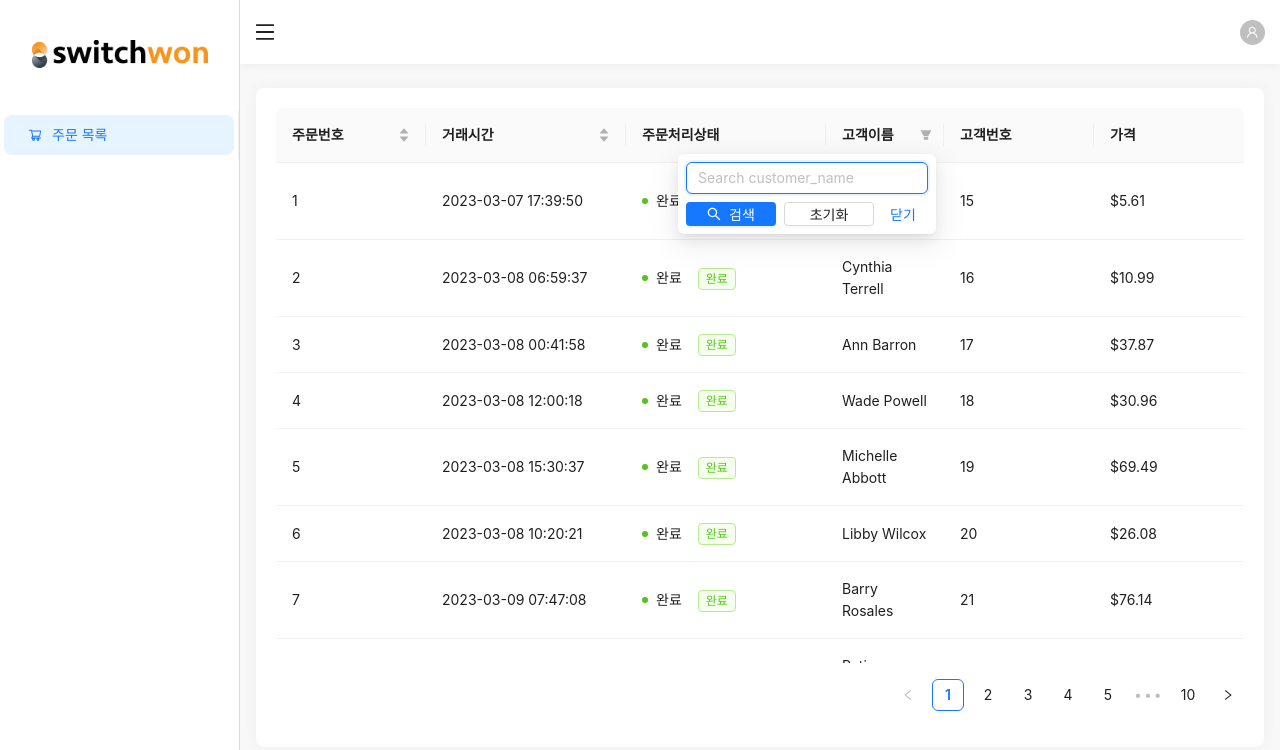
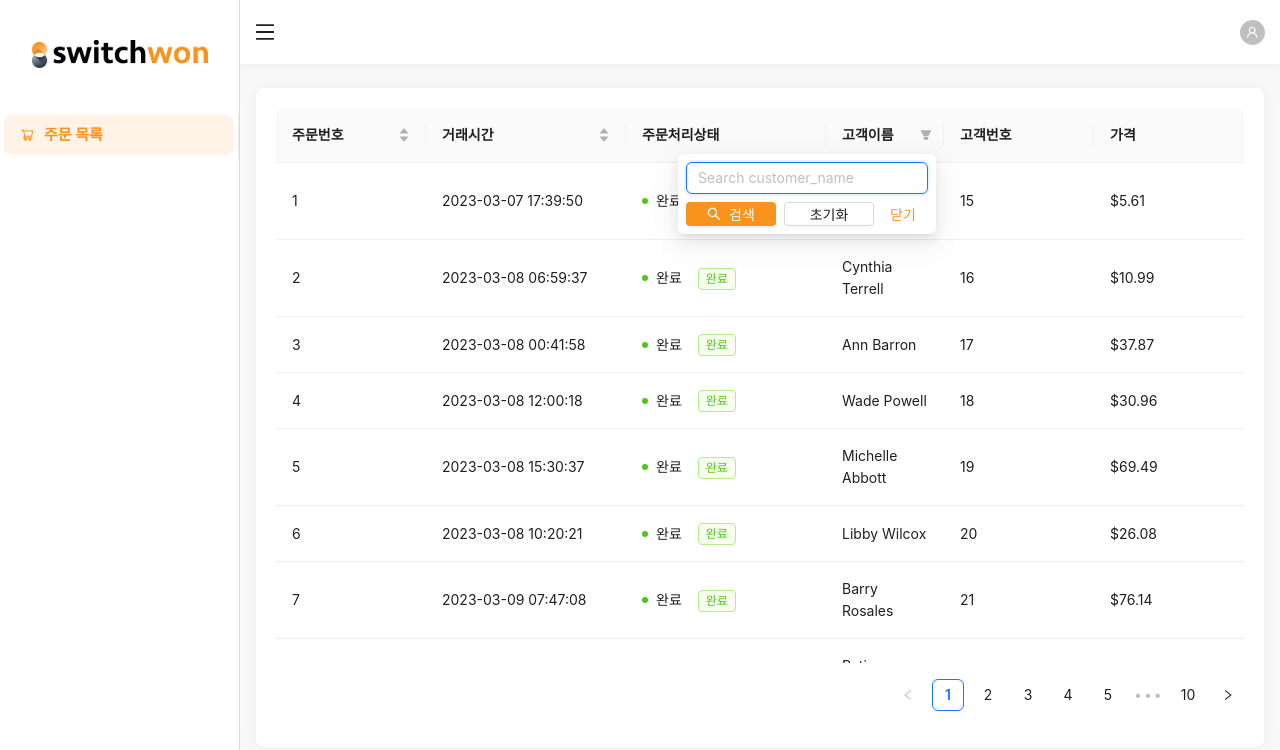
Before and after one commit to hyemin33/pre-onboarding-9th-4-hm, a React (Vite) app: page / in a window 1280 px wide. Both pictures are taken after a click on the button 926 px from the left and 135 px from the top of the page. Shown: the top 750 px of the page. Built offline with nearby package versions, Linux system fonts and the light colour scheme.

Commit message:
fix : color config

```diff
--- /dev/null
+++ b/src/config/Colors.ts
@@ -0,0 +1,3 @@
+export const Colors = {
+  MAIN: '#f7941d',
+};
--- a/src/hooks/useSearch.tsx
+++ b/src/hooks/useSearch.tsx
@@ -4,7 +4,9 @@ import Highlighter from 'react-highlight-words';
 import { SearchOutlined } from '@ant-design/icons';
 import { ColumnType, FilterConfirmProps } from 'antd/es/table/interface';
 import DataType from '../types/DataType';
+import { Colors } from '../config/Colors';
 
+const { MAIN } = Colors;
 type DataIndex = keyof DataType;
 const useSearch = (dataIndex: DataIndex) => {
   const [searchText, setSearchText] = useState('');
@@ -59,7 +61,7 @@ const useSearch = (dataIndex: DataIndex) => {
             }
             icon={<SearchOutlined />}
             size='small'
-            style={{ width: 90 }}
+            style={{ width: 90, backgroundColor: MAIN }}
           >
             검색
           </Button>
@@ -77,6 +79,7 @@ const useSearch = (dataIndex: DataIndex) => {
             onClick={() => {
               close();
             }}
+            style={{ color: MAIN }}
           >
             닫기
           </Button>
--- a/src/layouts/ServiceWrapper.tsx
+++ b/src/layouts/ServiceWrapper.tsx
@@ -4,8 +4,11 @@ import { MenuOutlined, UserOutlined } from '@ant-design/icons';
 import { Layout, Menu, Avatar, Row } from 'antd';
 import styled from 'styled-components';
 import { Routes } from '../routes/routes';
+import { Colors } from '../config/Colors';
 
 const { Content, Sider, Header: AntdHeader } = Layout;
+
+const { MAIN } = Colors;
 
 const ServiceWrapper = ({ children }: any) => {
   const [isCollapsed, setIsCollapsed] = useState<boolean>(false);
@@ -19,17 +22,18 @@ const ServiceWrapper = ({ children }: any) => {
         style={{
           borderRight: '1px solid #dadada',
           background: 'white',
+          overflow: 'hidden',
         }}
       >
         <Logo
           src={isCollapsed ? '/logo-small.png' : '/logo.png'}
           alt='switchwon logo'
         />
-        <Menu mode='inline' selectedKeys={['/']}>
+        <Menu selectedKeys={['/']}>
           {Routes.map((route) => (
-            <Menu.Item key={route.path} icon={Object(route.sidebar).icon}>
+            <MenuItem key={route.path} icon={Object(route.sidebar).icon}>
               {Object(route.sidebar).label}
-            </Menu.Item>
+            </MenuItem>
           ))}
         </Menu>
       </Sider>
@@ -59,6 +63,15 @@ const ServiceWrapper = ({ children }: any) => {
   );
 };
 
+const MenuItem = styled(Menu.Item)`
+  font-weight: 700;
+  font-size: 15px;
+
+  &.ant-menu-item-selected {
+    color: ${MAIN};
+    background: #fff2e6;
+  }
+`;
 const Logo = styled.img`
   width: auto;
   height: 108px;
```
